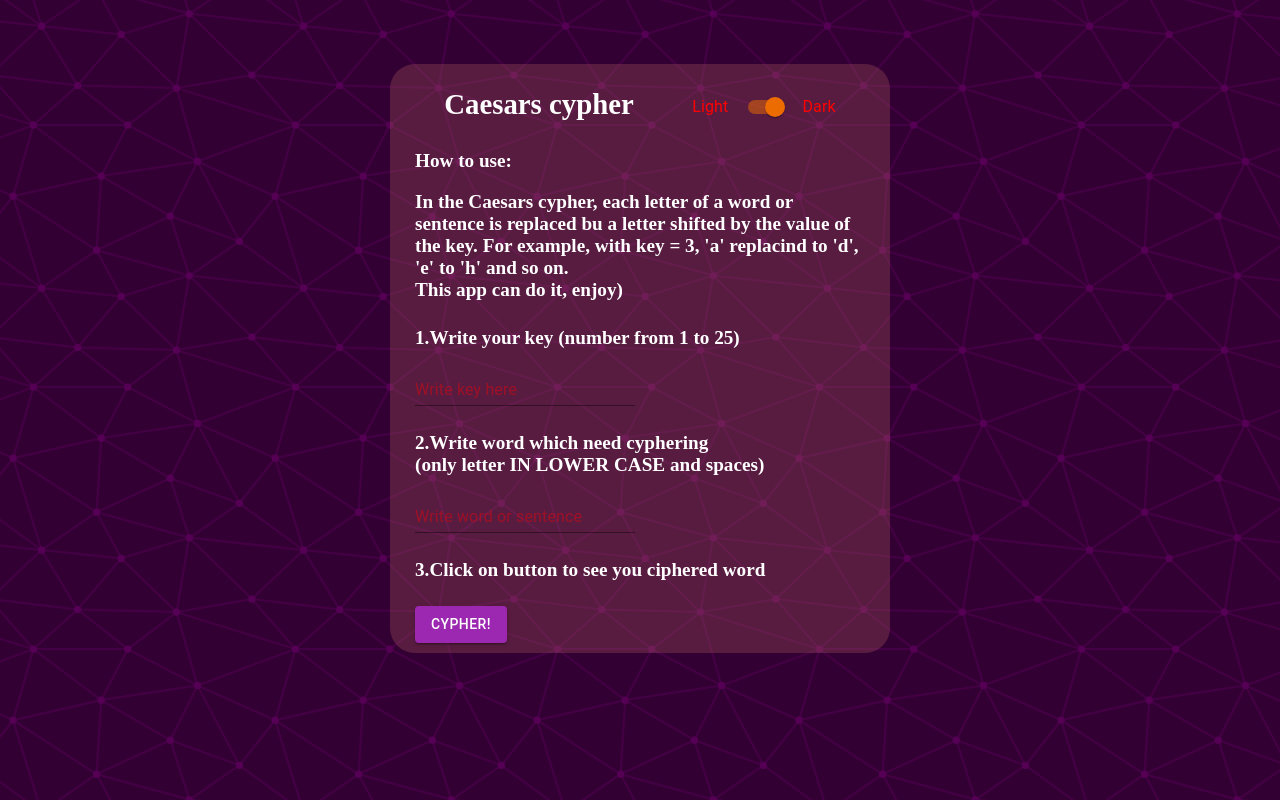
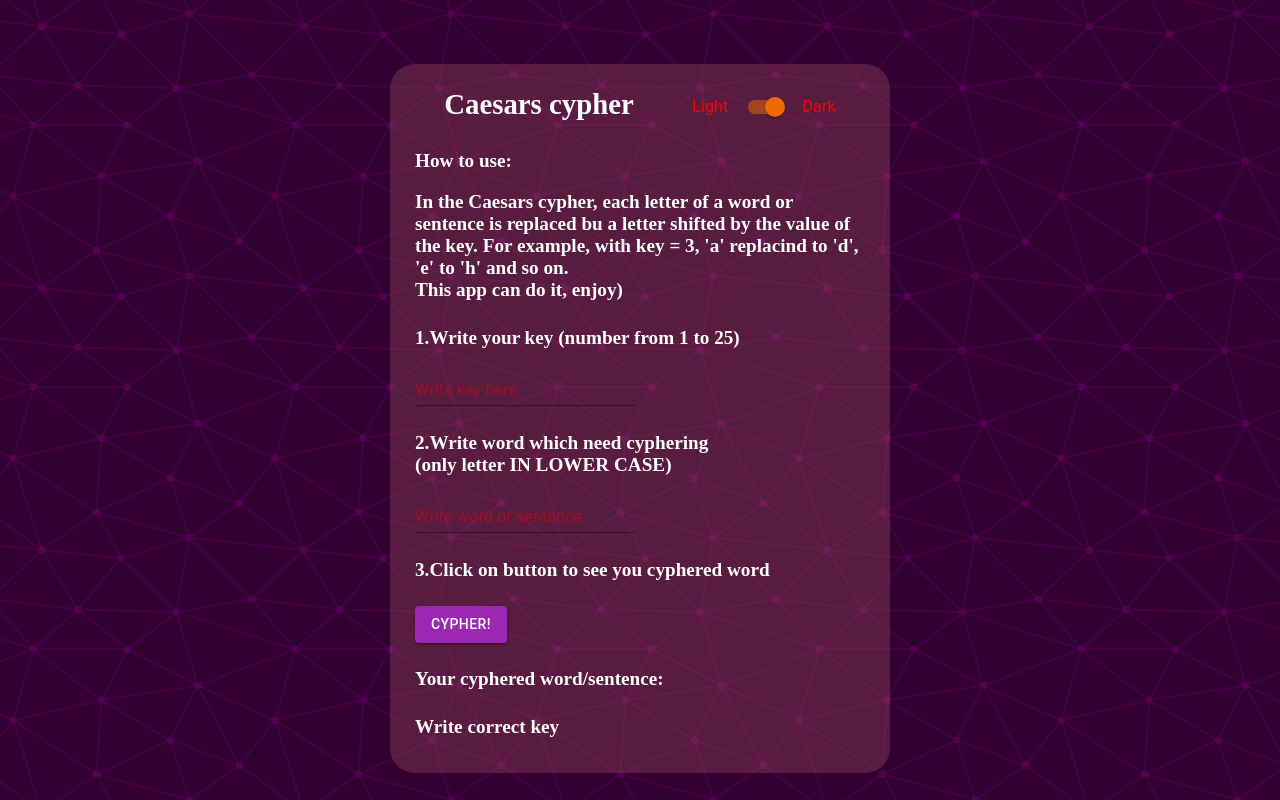
Before and after one commit to ElijahBond/Caesars-Cipher-app, a React (Vite) app: page / in a window 1280 px wide. Both pictures are taken after a click on the button "CYPHER!". Built offline with nearby package versions, Linux system fonts and the light colour scheme.

Commit message:
upd result and try tests

```diff
--- a/src/components/Cypher.component.tsx
+++ b/src/components/Cypher.component.tsx
@@ -5,13 +5,21 @@ import { cypher } from './cypher';
 
 import './Cypher.styles.scss';
 
-const Cypher = ({ onSetTheme }: any)  => {
+interface ICypher {
+    onSetTheme: () => void
+}
+
+const Cypher = ({ onSetTheme }: ICypher)  => {
     const [key, setKey] = useState<string | number>('');
     const [plainWord, setPlainWord] = useState<string>('');
     const [cypheredWord, setCypheredWord] = useState<string>('');
 
     const onButtonHandler = () => {
-        let res = '';
+        let res: void | string = '';
+
+        if (key < 1 || key > 25) {
+            return res = setCypheredWord('Write correct key')
+        }
 
         if (typeof key === 'number') {
             res = cypher(plainWord, key);
@@ -59,7 +67,7 @@ const Cypher = ({ onSetTheme }: any)  => {
             </div>
 
             <div>
-                <h4>2.Write word which need cyphering <br />(only letter IN LOWER CASE and spaces)</h4>
+                <h4>2.Write word which need cyphering <br />(only letter IN LOWER CASE)</h4>
                 <Input
                     type='text'
                     placeholder="Write word or sentence"
@@ -69,7 +77,7 @@ const Cypher = ({ onSetTheme }: any)  => {
                     onChange={e => setPlainWord((e.target.value))} />
             </div>
             <div>
-                <h4>3.Click on button to see you ciphered word</h4>
+                <h4>3.Click on button to see you cyphered word</h4>
                 <Button
                     variant="contained"
                     color="secondary"
@@ -80,8 +88,8 @@ const Cypher = ({ onSetTheme }: any)  => {
 
                 {cypheredWord && (
                     <>
-                        <h4>Your cyphered word/sentence:</h4>
-                        <h4>{cypheredWord}</h4>
+                        <h4 data-testid="resultButton">Your cyphered word/sentence:</h4>
+                        <h4 data-testid="cypheredWord">{cypheredWord}</h4>
                     </>
                 )}
             </div>
```
Also changed, not shown: package.json (+9 -1 lines), 2 other files (tests, documents, lock files or other folders).
